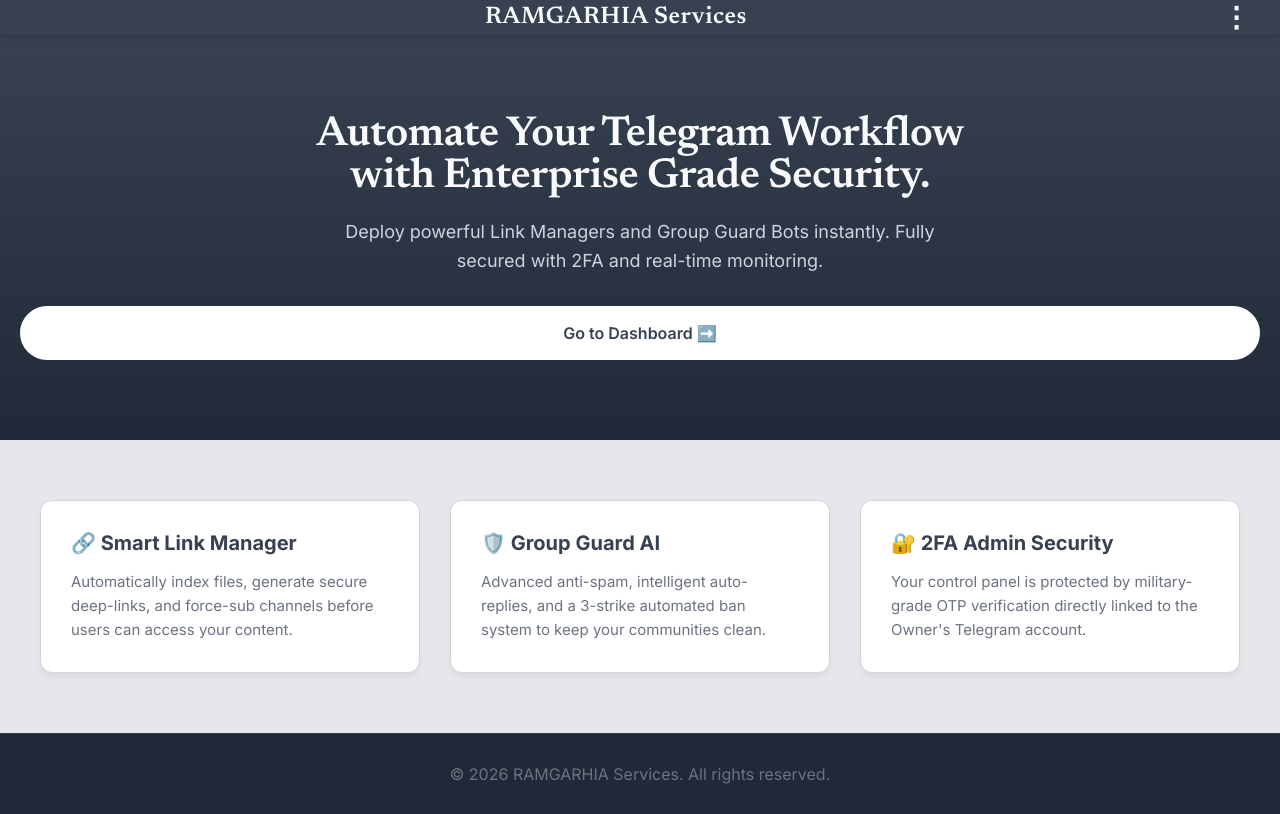
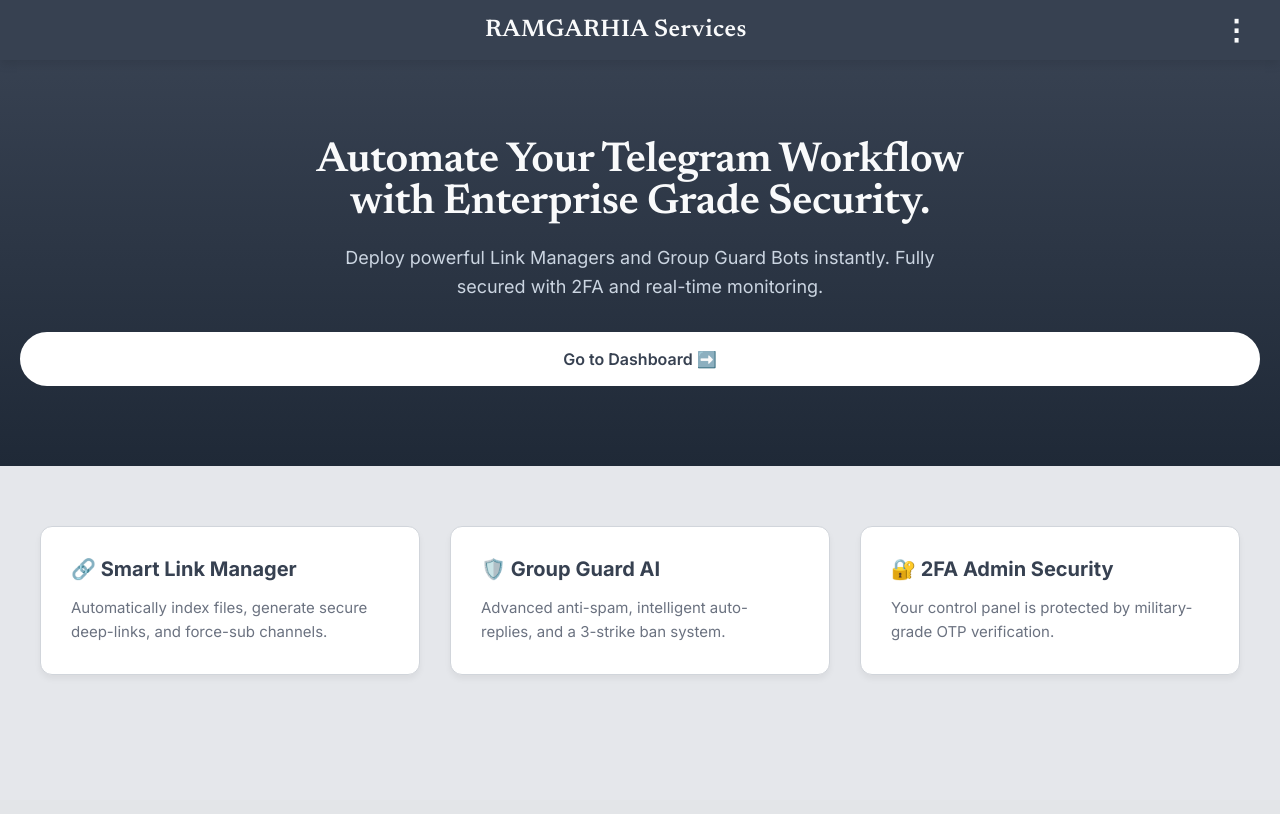
Before and after one commit to LKDlovepreet/New-Drama-Bot, a Python web app: template dashboard/templates/landing.html in a window 1280 px wide. After the commit the page ends 675 px from the top, so only its background shows below. Run offline with Jinja, Linux system fonts and the light colour scheme; the template is opened without the code that fills it, so the values that code supplies are empty.

Commit message:
Update landing.html

```diff
--- a/dashboard/templates/landing.html
+++ b/dashboard/templates/landing.html
@@ -10,22 +10,17 @@
         function toggleLandingMenu() {
             document.getElementById('landing-dropdown').classList.toggle('show');
         }
-        // Bahar click karne par menu band karne ke liye
         window.onclick = function(event) {
             if (!event.target.matches('.menu-dots')) {
                 var dropdowns = document.getElementsByClassName("dropdown-content");
                 for (var i = 0; i < dropdowns.length; i++) {
-                    var openDropdown = dropdowns[i];
-                    if (openDropdown.classList.contains('show')) {
-                        openDropdown.classList.remove('show');
-                    }
+                    if (dropdowns[i].classList.contains('show')) dropdowns[i].classList.remove('show');
                 }
             }
         }
     </script>
 </head>
 <body class="landing-body">
-
     <header class="top-navbar">
         <div class="logo">
             <h2>RAMGARHIA Services</h2>
@@ -37,7 +32,6 @@
                     <a href="/login">🔐 Login / Sign-up</a>
                     <a href="#features">✨ Features</a>
                     <a href="#terms">📜 Terms of Service</a>
-                    <a href="#privacy">🔒 Privacy Policy</a>
                 </div>
             </div>
         </div>
@@ -52,21 +46,16 @@
     <div class="features-preview" id="features">
         <div class="feature-box">
             <h3>🔗 Smart Link Manager</h3>
-            <p>Automatically index files, generate secure deep-links, and force-sub channels before users can access your content.</p>
+            <p>Automatically index files, generate secure deep-links, and force-sub channels.</p>
         </div>
         <div class="feature-box">
             <h3>🛡️ Group Guard AI</h3>
-            <p>Advanced anti-spam, intelligent auto-replies, and a 3-strike automated ban system to keep your communities clean.</p>
+            <p>Advanced anti-spam, intelligent auto-replies, and a 3-strike ban system.</p>
         </div>
         <div class="feature-box">
             <h3>🔐 2FA Admin Security</h3>
-            <p>Your control panel is protected by military-grade OTP verification directly linked to the Owner's Telegram account.</p>
+            <p>Your control panel is protected by military-grade OTP verification.</p>
         </div>
     </div>
-
-    <footer class="landing-footer">
-        <p>&copy; 2026 RAMGARHIA Services. All rights reserved.</p>
-    </footer>
-
 </body>
 </html>
```
